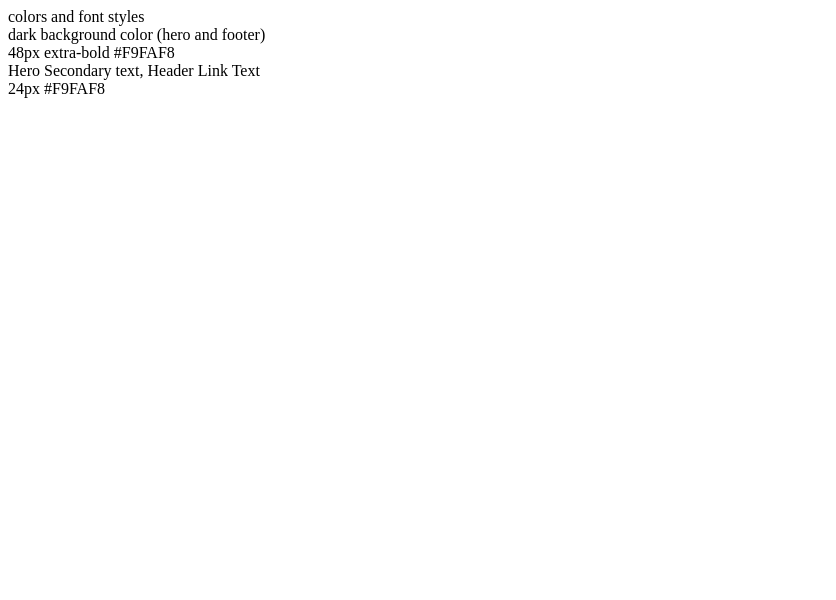
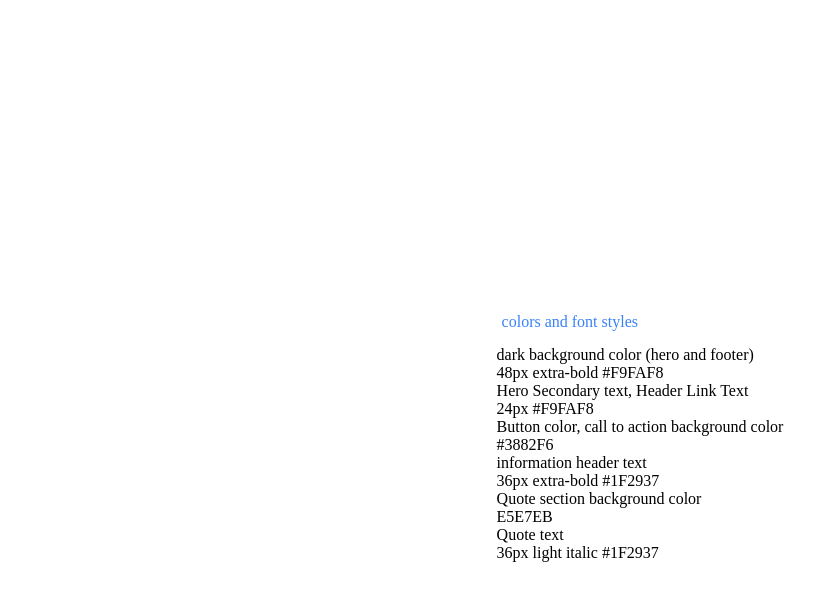
Before and after one commit to humdoody87/Project-Landing-Page2, a plain HTML site: page index.html in a window 1280 px wide. Shown: the whole page, without its empty margins (0-836 px from the left). Drawn offline with Linux system fonts and the light colour scheme.

Commit message:
Add stylesheet to The Landing Page 2.

```diff
--- a/index.html
+++ b/index.html
@@ -11,7 +11,7 @@
 
     <div class="container">
 
-        <div class="1st-Sect">
+        <div class="firstSect">
 
             colors and font styles
 
@@ -24,7 +24,26 @@
             <div class="smaller-2">Hero Secondary text, Header Link Text</div>
             <div class="smaller-3">24px #F9FAF8</div>
 
-    </div>
+        </div>
+
+        <div class="3rd-Sect">
+
+            <div class="part1">Button color, call to action background color</div>
+            <div class="part2">#3882F6</div>
+            <div class="part3">information header text</div>
+            <div class="part4">36px extra-bold #1F2937</div>
+
+        </div>
+
+        <div class="4th-Sect">
+
+            <div class="section1">Quote section background color</div>
+            <div class="section2">E5E7EB</div>
+            <div class="section3">Quote text</div>
+            <div class="section4">36px light italic #1F2937</div>
+
+        </div>
+
     </div>
 </body>
 </html>
--- a/styles.css
+++ b/styles.css
@@ -0,0 +1,22 @@
+body {
+
+    display: flex;
+    justify-content: center;
+    align-items: center;
+
+}
+
+.container {
+
+    gap: 8px;
+    margin-top: 300px;
+
+}
+
+.firstSect {
+
+    margin-bottom: 10px;
+    padding: 5px;
+    color: #3882F6;
+
+}
```
